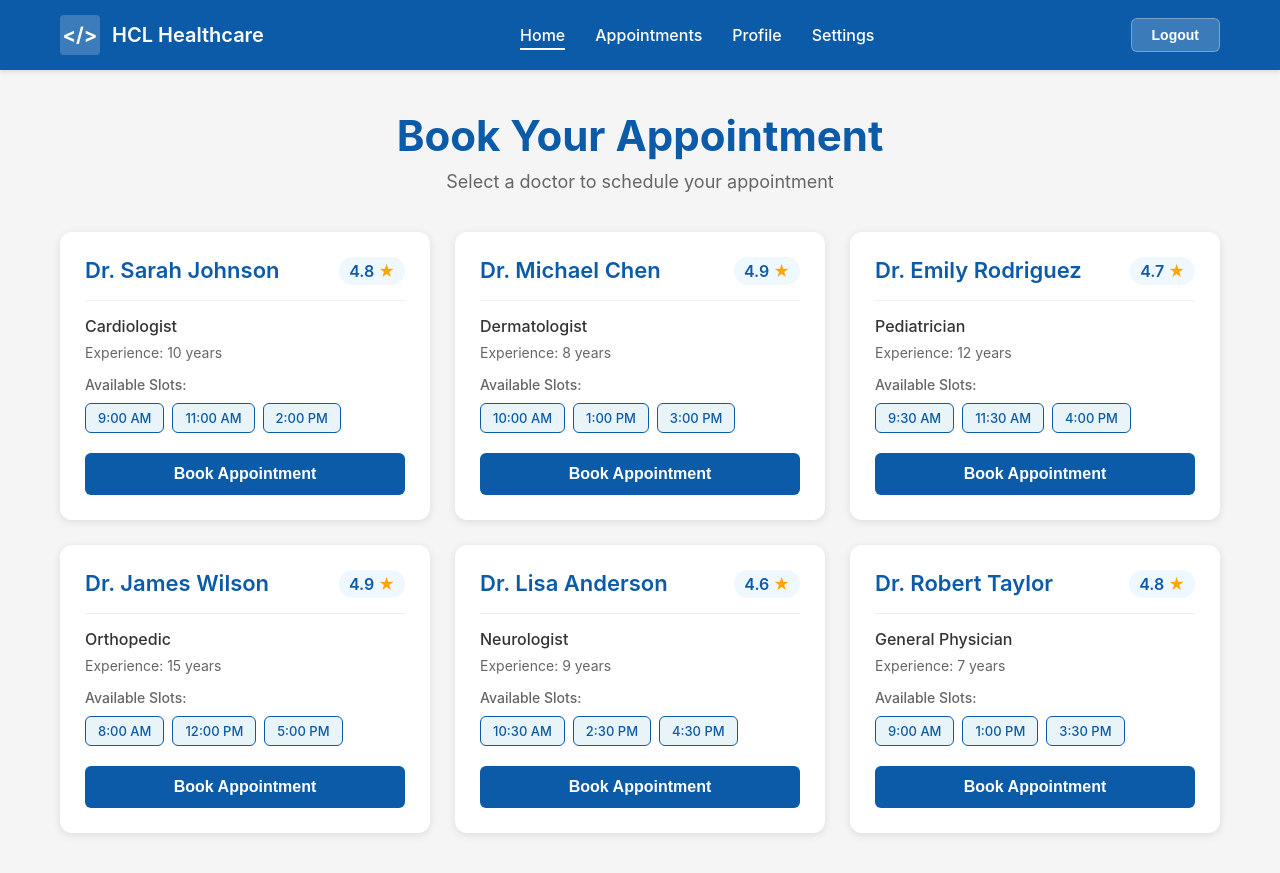
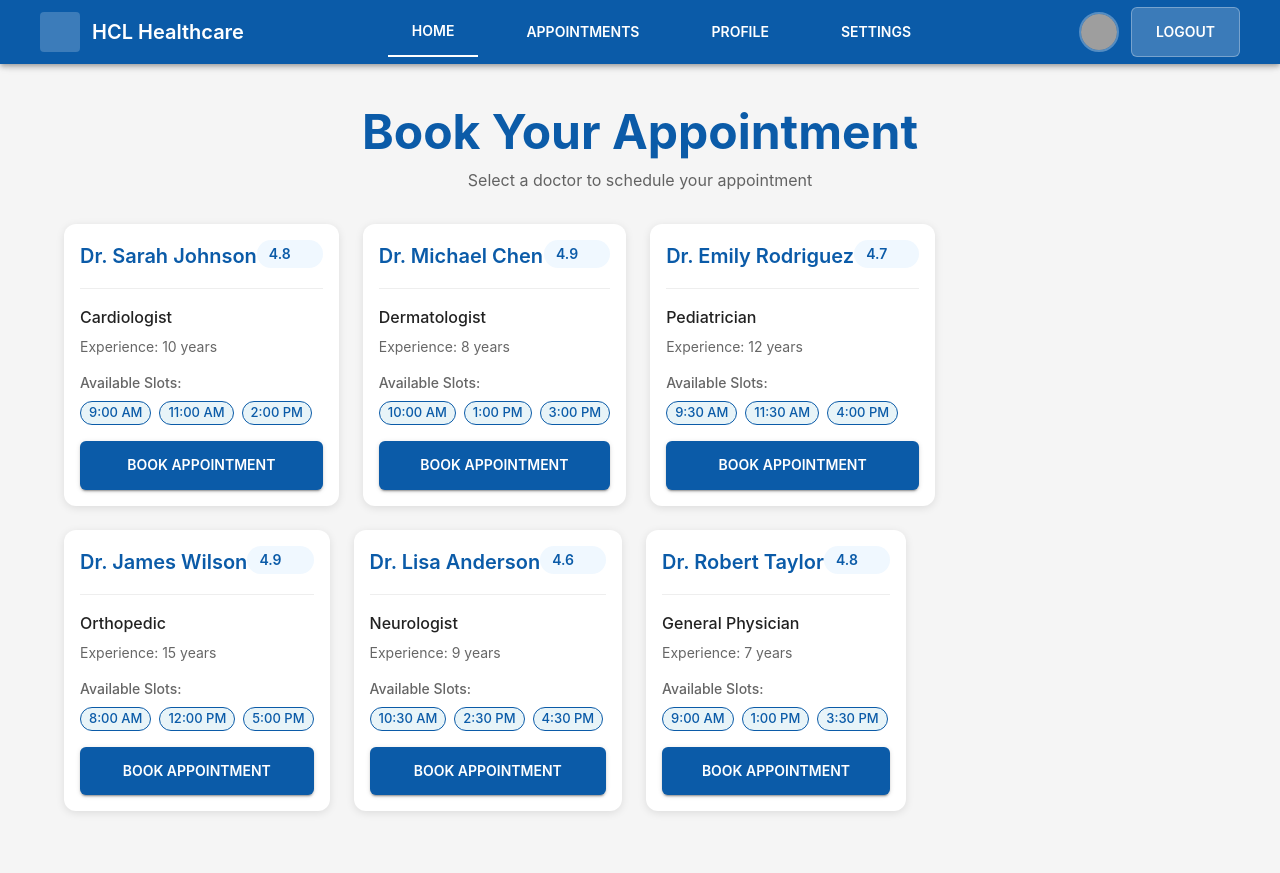
Before and after one commit to viratiiitd/HCL-Frontend, a React (Vite) app: page / in a window 1280 px wide. Both pictures are taken after typing "Sample", "Sample123" into the empty fields and a click on the button "LOGIN". After the commit the page ends 851 px from the top, so only its background shows below. Built offline with nearby package versions, Linux system fonts and the light colour scheme; grey boxes are pictures that could not be loaded; some icons are missing.

Commit message:
new changes with open source libraries

```diff
--- a/package.json
+++ b/package.json
@@ -9,6 +9,10 @@
     "preview": "vite preview"
   },
   "dependencies": {
+    "@emotion/react": "^11.14.0",
+    "@emotion/styled": "^11.14.1",
+    "@mui/icons-material": "^7.3.5",
+    "@mui/material": "^7.3.5",
     "react": "^18.2.0",
     "react-dom": "^18.2.0"
   },
--- a/src/App.jsx
+++ b/src/App.jsx
@@ -1,6 +1,9 @@
 import React, { useState } from 'react'
+import { ThemeProvider } from '@mui/material/styles'
+import CssBaseline from '@mui/material/CssBaseline'
 import Login from './components/Login'
 import Home from './components/Home'
+import theme from './theme'
 import './App.css'
 
 function App() {
@@ -15,6 +18,8 @@ function App() {
   }
 
   return (
+    <ThemeProvider theme={theme}>
+      <CssBaseline />
       <div className="App">
         {isLoggedIn ? (
           <Home onLogout={handleLogout} />
@@ -22,6 +27,7 @@ function App() {
           <Login onLogin={handleLogin} />
         )}
       </div>
+    </ThemeProvider>
   )
 }
 
--- a/src/components/AppointmentCards.css
+++ b/src/components/AppointmentCards.css
@@ -10,13 +10,12 @@
   border-radius: 12px;
   padding: 25px;
   box-shadow: 0 2px 8px rgba(0, 0, 0, 0.1);
-  transition: transform 0.3s, box-shadow 0.3s;
+  transition: box-shadow 0.3s;
   display: flex;
   flex-direction: column;
 }
 
 .appointment-card:hover {
-  transform: translateY(-5px);
   box-shadow: 0 4px 16px rgba(11, 91, 168, 0.2);
 }
 
--- a/src/components/AppointmentCards.jsx
+++ b/src/components/AppointmentCards.jsx
@@ -1,5 +1,6 @@
 import React from 'react'
-import './AppointmentCards.css'
+import { Grid, Card, CardContent, CardActions, Typography, Button, Box, Chip, Rating } from '@mui/material'
+import StarIcon from '@mui/icons-material/Star'
 
 const AppointmentCards = () => {
   // Sample doctor data - will be replaced with API data later
@@ -60,40 +61,86 @@ const AppointmentCards = () => {
   }
 
   return (
-    <div className="appointment-cards-container">
+    <Grid container spacing={3} sx={{ mt: 2 }}>
       {doctors.map((doctor) => (
-        <div key={doctor.id} className="appointment-card">
-          <div className="card-header">
-            <h3 className="doctor-name">{doctor.name}</h3>
-            <div className="rating">
-              <span className="rating-value">{doctor.rating}</span>
-              <span className="rating-star">★</span>
-            </div>
-          </div>
+        <Grid item xs={12} sm={6} md={4} key={doctor.id}>
+          <Card
+            sx={{
+              height: '100%',
+              display: 'flex',
+              flexDirection: 'column',
+              transition: 'box-shadow 0.3s',
+              '&:hover': {
+                boxShadow: '0 4px 16px rgba(11, 91, 168, 0.2)',
+              },
+            }}
+          >
+            <CardContent sx={{ flexGrow: 1 }}>
+              <Box sx={{ display: 'flex', justifyContent: 'space-between', alignItems: 'flex-start', mb: 2, pb: 2, borderBottom: '1px solid #eee' }}>
+                <Typography variant="h6" component="h3" sx={{ color: '#0B5BA8', fontWeight: 600 }}>
+                  {doctor.name}
+                </Typography>
+                <Box
+                  sx={{
+                    display: 'flex',
+                    alignItems: 'center',
+                    gap: 0.5,
+                    bgcolor: '#f0f8ff',
+                    px: 1.5,
+                    py: 0.5,
+                    borderRadius: '20px',
+                  }}
+                >
+                  <Typography variant="body2" sx={{ color: '#0B5BA8', fontWeight: 600 }}>
+                    {doctor.rating}
+                  </Typography>
+                  <StarIcon sx={{ color: '#ffa500', fontSize: 16 }} />
+                </Box>
+              </Box>
 
-          <div className="card-body">
-            <p className="specialization">{doctor.specialization}</p>
-            <p className="experience">Experience: {doctor.experience}</p>
+              <Typography variant="body1" sx={{ fontWeight: 500, mb: 1 }}>
+                {doctor.specialization}
+              </Typography>
+              <Typography variant="body2" color="text.secondary" sx={{ mb: 2 }}>
+                Experience: {doctor.experience}
+              </Typography>
 
-            <div className="available-slots">
-              <p className="slots-label">Available Slots:</p>
-              <div className="slots-list">
-                {doctor.availableSlots.map((slot, index) => (
-                  <span key={index} className="slot-badge">{slot}</span>
-                ))}
-              </div>
-            </div>
-          </div>
+              <Box sx={{ mt: 2 }}>
+                <Typography variant="body2" sx={{ fontWeight: 500, mb: 1, color: '#666' }}>
+                  Available Slots:
+                </Typography>
+                <Box sx={{ display: 'flex', flexWrap: 'wrap', gap: 1 }}>
+                  {doctor.availableSlots.map((slot, index) => (
+                    <Chip
+                      key={index}
+                      label={slot}
+                      size="small"
+                      sx={{
+                        bgcolor: '#e8f4f8',
+                        color: '#0B5BA8',
+                        border: '1px solid #0B5BA8',
+                        fontWeight: 500,
+                      }}
+                    />
+                  ))}
+                </Box>
+              </Box>
+            </CardContent>
 
-          <button
-            className="book-button"
-            onClick={() => handleBookAppointment(doctor.id)}
-          >
-            Book Appointment
-          </button>
-        </div>
+            <CardActions sx={{ p: 2, pt: 0 }}>
+              <Button
+                fullWidth
+                variant="contained"
+                color="primary"
+                onClick={() => handleBookAppointment(doctor.id)}
+              >
+                Book Appointment
+              </Button>
+            </CardActions>
+          </Card>
+        </Grid>
       ))}
-    </div>
+    </Grid>
   )
 }
 
--- a/src/components/Home.jsx
+++ b/src/components/Home.jsx
@@ -1,18 +1,38 @@
 import React from 'react'
+import { Container, Typography, Box } from '@mui/material'
 import Navbar from './Navbar'
 import AppointmentCards from './AppointmentCards'
-import './Home.css'
 
 const Home = ({ onLogout }) => {
   return (
-    <div className="home-container">
+    <Box sx={{ minHeight: '100vh', bgcolor: 'background.default' }}>
       <Navbar onLogout={onLogout} />
-      <div className="home-content">
-        <h1 className="home-title">Book Your Appointment</h1>
-        <p className="home-subtitle">Select a doctor to schedule your appointment</p>
+      <Container maxWidth="lg" sx={{ py: 5, px: { xs: 2, sm: 3 } }}>
+        <Typography
+          variant="h3"
+          component="h1"
+          sx={{
+            color: 'primary.main',
+            fontWeight: 700,
+            textAlign: 'center',
+            mb: 1,
+          }}
+        >
+          Book Your Appointment
+        </Typography>
+        <Typography
+          variant="body1"
+          sx={{
+            color: 'text.secondary',
+            textAlign: 'center',
+            mb: 4,
+          }}
+        >
+          Select a doctor to schedule your appointment
+        </Typography>
         <AppointmentCards />
-      </div>
-    </div>
+      </Container>
+    </Box>
   )
 }
 
--- a/src/components/Login.jsx
+++ b/src/components/Login.jsx
@@ -1,5 +1,6 @@
 import React, { useState } from 'react'
-import './Login.css'
+import { Box, Container, Card, CardContent, TextField, Button, Typography, Link } from '@mui/material'
+import CodeIcon from '@mui/icons-material/Code'
 
 const Login = ({ onLogin }) => {
   const [username, setUsername] = useState('')
@@ -16,55 +17,114 @@ const Login = ({ onLogin }) => {
   }
 
   return (
-    <div className="login-container">
-      <div className="login-header">
-        <span className="registration-text">Registeration</span>
-        <div className="code-icon">
-          <span className="code-symbol">&lt;/&gt;</span>
-        </div>
-      </div>
+    <Box
+      sx={{
+        minHeight: '100vh',
+        background: 'linear-gradient(135deg, #0B5BA8 0%, #094a8a 100%)',
+        padding: 2,
+      }}
+    >
+      <Box
+        sx={{
+          display: 'flex',
+          justifyContent: 'space-between',
+          alignItems: 'center',
+          padding: { xs: '15px 20px', sm: '20px 30px' },
+        }}
+      >
+        <Typography variant="h6" sx={{ color: 'white', fontWeight: 600 }}>
+          Registeration
+        </Typography>
+        <Box
+          sx={{
+            width: 40,
+            height: 40,
+            bgcolor: 'rgba(255, 255, 255, 0.2)',
+            display: 'flex',
+            alignItems: 'center',
+            justifyContent: 'center',
+            borderRadius: 1,
+          }}
+        >
+          <CodeIcon sx={{ color: 'white', fontSize: 20 }} />
+        </Box>
+      </Box>
 
-      <div className="login-content">
-        <h1 className="login-title">Login</h1>
+      <Container
+        sx={{
+          display: 'flex',
+          flexDirection: 'column',
+          alignItems: 'center',
+          justifyContent: 'center',
+          minHeight: 'calc(100vh - 120px)',
+          padding: { xs: '20px', sm: '40px 20px' },
+        }}
+      >
+        <Typography
+          variant="h1"
+          sx={{
+            color: 'white',
+            fontSize: { xs: '48px', sm: '72px' },
+            fontWeight: 700,
+            mb: 5,
+            textShadow: '2px 2px 4px rgba(0, 0, 0, 0.2)',
+          }}
+        >
+          Login
+        </Typography>
 
-        <div className="login-card">
-          <h2 className="details-heading">DETAILS</h2>
+        <Card sx={{ maxWidth: 450, width: '100%', boxShadow: '0 10px 30px rgba(0, 0, 0, 0.3)' }}>
+          <CardContent sx={{ p: { xs: 3, sm: 5 } }}>
+            <Typography variant="h5" sx={{ color: '#2c3e50', fontWeight: 600, mb: 3 }}>
+              DETAILS
+            </Typography>
 
-          <form onSubmit={handleSubmit} className="login-form">
-            <div className="form-group">
-              <label htmlFor="username">Username</label>
-              <input
-                type="text"
+            <Box component="form" onSubmit={handleSubmit} sx={{ display: 'flex', flexDirection: 'column', gap: 2 }}>
+              <TextField
+                fullWidth
+                label="Username"
                 id="username"
                 placeholder="Username"
                 value={username}
                 onChange={(e) => setUsername(e.target.value)}
+                required
               />
-            </div>
 
-            <div className="form-group">
-              <label htmlFor="password">Password</label>
-              <input
+              <TextField
+                fullWidth
+                label="Password"
                 type="password"
                 id="password"
                 placeholder="**********"
                 value={password}
                 onChange={(e) => setPassword(e.target.value)}
+                required
               />
-            </div>
 
-            <button type="submit" className="login-button">
-              LOGIN
-            </button>
-          </form>
+              <Button
+                type="submit"
+                fullWidth
+                variant="contained"
+                color="primary"
+                size="large"
+                sx={{ mt: 1 }}
+              >
+                LOGIN
+              </Button>
+            </Box>
 
-          <div className="register-link">
-            <span className="register-text">ALREADY REGISTERED?</span>
-            <a href="#" className="register-here">REGISTER HERE</a>
-          </div>
-        </div>
-      </div>
-    </div>
+            <Box sx={{ mt: 3, textAlign: 'center', display: 'flex', flexDirection: 'column', gap: 1 }}>
+              <Typography variant="body2" sx={{ color: '#2c3e50' }}>
+                ALREADY REGISTERED?
+              </Typography>
+              <Link href="#" sx={{ color: '#0B5BA8', fontWeight: 600 }} underline="hover">
+                REGISTER HERE
+              </Link>
+            </Box>
+          </CardContent>
+        </Card>
+      </Container>
+    </Box>
   )
 }
 
--- a/src/components/Navbar.jsx
+++ b/src/components/Navbar.jsx
@@ -1,29 +1,65 @@
 import React from 'react'
-import './Navbar.css'
+import { AppBar, Toolbar, Typography, Button, Avatar, Box, Container } from '@mui/material'
+import CodeIcon from '@mui/icons-material/Code'
 
 const Navbar = ({ onLogout }) => {
   return (
-    <nav className="navbar">
-      <div className="navbar-container">
-        <div className="navbar-brand">
-          <div className="code-icon">
-            <span className="code-symbol">&lt;/&gt;</span>
-          </div>
-          <span className="brand-text">HCL Healthcare</span>
-        </div>
+    <AppBar position="sticky" sx={{ bgcolor: '#0B5BA8' }}>
+      <Container maxWidth="xl">
+        <Toolbar sx={{ justifyContent: 'space-between', px: { xs: 1, sm: 2 } }}>
+          <Box sx={{ display: 'flex', alignItems: 'center', gap: 1.5 }}>
+            <Box
+              sx={{
+                width: 40,
+                height: 40,
+                bgcolor: 'rgba(255, 255, 255, 0.2)',
+                display: 'flex',
+                alignItems: 'center',
+                justifyContent: 'center',
+                borderRadius: 1,
+              }}
+            >
+              <CodeIcon sx={{ color: 'white', fontSize: 20 }} />
+            </Box>
+            <Typography variant="h6" component="div" sx={{ fontWeight: 600 }}>
+              HCL Healthcare
+            </Typography>
+          </Box>
 
-        <ul className="navbar-menu">
-          <li><a href="#" className="nav-link active">Home</a></li>
-          <li><a href="#" className="nav-link">Appointments</a></li>
-          <li><a href="#" className="nav-link">Profile</a></li>
-          <li><a href="#" className="nav-link">Settings</a></li>
-        </ul>
+          <Box sx={{ display: { xs: 'none', md: 'flex' }, gap: 3 }}>
+            <Button color="inherit" sx={{ borderBottom: '2px solid white', borderRadius: 0 }}>
+              Home
+            </Button>
+            <Button color="inherit">Appointments</Button>
+            <Button color="inherit">Profile</Button>
+            <Button color="inherit">Settings</Button>
+          </Box>
 
-        <button className="logout-button" onClick={onLogout}>
-          Logout
-        </button>
-      </div>
-    </nav>
+          <Box sx={{ display: 'flex', alignItems: 'center', gap: 1.5 }}>
+            <Avatar
+              src="https://ui-avatars.com/api/?name=User&background=0B5BA8&color=fff&size=128"
+              alt="Profile"
+              sx={{ width: 40, height: 40, border: '2px solid rgba(255, 255, 255, 0.3)' }}
+            />
+            <Button
+              variant="outlined"
+              onClick={onLogout}
+              sx={{
+                color: 'white',
+                borderColor: 'rgba(255, 255, 255, 0.3)',
+                bgcolor: 'rgba(255, 255, 255, 0.2)',
+                '&:hover': {
+                  borderColor: 'rgba(255, 255, 255, 0.5)',
+                  bgcolor: 'rgba(255, 255, 255, 0.3)',
+                },
+              }}
+            >
+              Logout
+            </Button>
+          </Box>
+        </Toolbar>
+      </Container>
+    </AppBar>
   )
 }
 
--- /dev/null
+++ b/src/theme.js
@@ -0,0 +1,65 @@
+import { createTheme } from '@mui/material/styles'
+
+const theme = createTheme({
+  palette: {
+    primary: {
+      main: '#0B5BA8',
+      dark: '#094a8a',
+      light: '#0d6bc2',
+      contrastText: '#fff',
+    },
+    secondary: {
+      main: '#ff6b35',
+      dark: '#e55a2b',
+    },
+    background: {
+      default: '#f5f5f5',
+      paper: '#fff',
+    },
+  },
+  typography: {
+    fontFamily: '-apple-system, BlinkMacSystemFont, "Segoe UI", "Roboto", "Oxygen", "Ubuntu", "Cantarell", "Fira Sans", "Droid Sans", "Helvetica Neue", sans-serif',
+    h1: {
+      fontWeight: 700,
+    },
+    h2: {
+      fontWeight: 600,
+    },
+    h3: {
+      fontWeight: 600,
+    },
+    button: {
+      textTransform: 'uppercase',
+      fontWeight: 600,
+    },
+  },
+  components: {
+    MuiButton: {
+      styleOverrides: {
+        root: {
+          borderRadius: '6px',
+          padding: '12px 24px',
+        },
+      },
+    },
+    MuiCard: {
+      styleOverrides: {
+        root: {
+          borderRadius: '12px',
+          boxShadow: '0 2px 8px rgba(0, 0, 0, 0.1)',
+        },
+      },
+    },
+    MuiTextField: {
+      styleOverrides: {
+        root: {
+          '& .MuiOutlinedInput-root': {
+            borderRadius: '6px',
+          },
+        },
+      },
+    },
+  },
+})
+
+export default theme
```
Also changed, not shown: src/components/Navbar.css (+24 -0 lines), 1 other file (tests, documents, lock files or other folders). Lines whose indentation alone changed are shown as unchanged.
